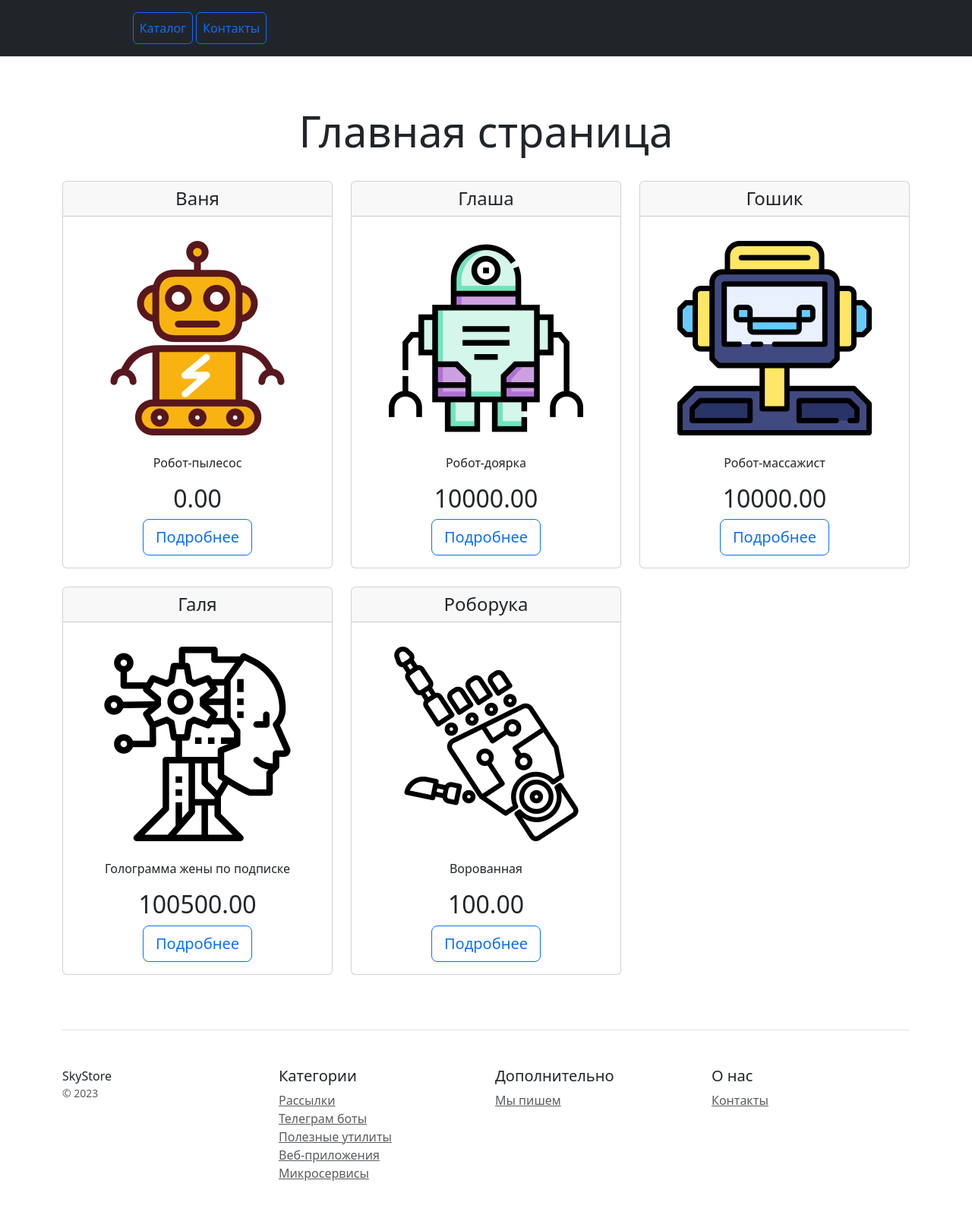
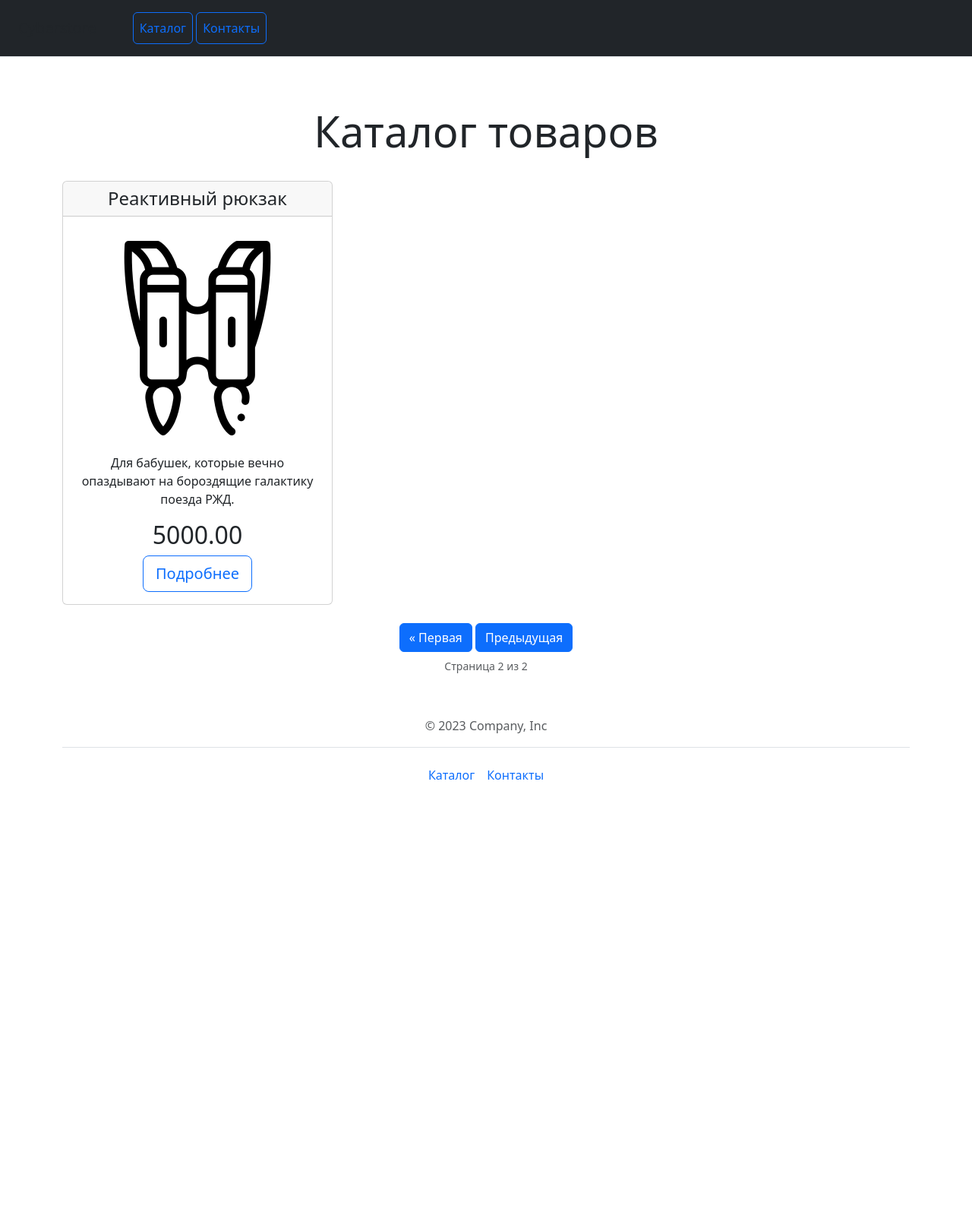
Before and after one commit to rocketvsaliens/django_project, a Django app: page /?page=2 in a window 1280 px wide. Shown: the whole page at 76% size. After the commit the page ends 1026 px from the top, so only its background shows below. Run offline with Django 4.2, Linux system fonts and the light colour scheme; data comes from the database, SQL or seed files in the repository; some libraries are stand-ins or nearby versions.

Commit message:
Done homework 20.2 with pagination

```diff
--- a/catalog/templates/catalog/contacts.html
+++ b/catalog/templates/catalog/contacts.html
@@ -2,9 +2,9 @@
 
 {% block content %}
 <div class="col-lg-9 col-md-6 col-sm-12">
+    {% for one_contact in contacts %}
     <div class="card mb-4 box-shadow">
         <div class="card-body">
-            {% for one_contact in contacts %}
             <h4 class="mb-2 my-0 font-weight-normal">{{one_contact.name}}</h4>
             <table class="table table-striped">
                 <tr>
@@ -20,9 +20,9 @@
                     <td>{{one_contact.email}}</td>
                 </tr>
             </table>
-            {% endfor %}
         </div>
     </div>
+    {% endfor %}
 </div>
 
 <div class="col-lg-3 col-md-6 col-sm-12">
--- a/catalog/templates/catalog/includes/inc_footer.html
+++ b/catalog/templates/catalog/includes/inc_footer.html
@@ -1,30 +1,7 @@
-<footer class="pt-4 my-md-5 pt-md-5 border-top">
-    <div class="row">
-        <div class="col-12 col-md">
-            SkyStore
-            <small class="d-block mb-3 text-muted">&copy; 2023</small>
-        </div>
-        <div class="col-6 col-md">
-            <h5>Категории</h5>
-            <ul class="list-unstyled text-small">
-                <li><a class="text-muted" href="#">Рассылки</a></li>
-                <li><a class="text-muted" href="#">Телеграм боты</a></li>
-                <li><a class="text-muted" href="#">Полезные утилиты</a></li>
-                <li><a class="text-muted" href="#">Веб-приложения</a></li>
-                <li><a class="text-muted" href="#">Микросервисы</a></li>
-            </ul>
-        </div>
-        <div class="col-6 col-md">
-            <h5>Дополнительно</h5>
-            <ul class="list-unstyled text-small">
-                <li><a class="text-muted" href="/">Мы пишем</a></li>
-            </ul>
-        </div>
-        <div class="col-6 col-md">
-            <h5>О нас</h5>
-            <ul class="list-unstyled text-small">
-                <li><a class="text-muted" href="/contacts/">Контакты</a></li>
-            </ul>
-        </div>
-    </div>
+<footer class="py-3 my-4">
+    <p class="text-center text-body-secondary border-bottom pb-3 mb-3">&copy; {% now 'Y' %} Company, Inc</p>
+    <ul class="nav justify-content-center">
+      <li class="nav-item"><a href="{% url 'catalog:index' %}" class="nav-link px-2">Каталог</a></li>
+      <li class="nav-item"><a href="{% url 'catalog:contacts' %}" class="nav-link px-2">Контакты</a></li>
+    </ul>
 </footer>
--- a/catalog/templates/catalog/index.html
+++ b/catalog/templates/catalog/index.html
@@ -2,7 +2,7 @@
 {% load media_tag %}
 
 {% block content %}
-{% for object in object_list %}
+{% for object in page_obj %}
 <div class="col-4 text-center">
     <div class="card mb-4 box-shadow">
         <div class="card-header">
@@ -22,31 +22,25 @@
     </div>
 </div>
 {% endfor %}
+<div class="text-center">
+    <span class="step-links">
+        {% if page_obj.has_previous %}
+            <a class="btn btn-primary d-inline-flex align-items-center"
+               href="?page=1">&laquo; Первая</a>
+            <a class="btn btn-primary d-inline-flex align-items-center"
+               href="?page={{ page_obj.previous_page_number }}">Предыдущая</a>
+        {% endif %}
 
-{% if page.paginator.num_pages > 1 %}
-<nav aria-label="Страницы с товарами" class="mt-4">
-    <ul class="pagination justify-content-center">
-        <li class="page-item {% if page.has_previous == False %}{% endif %}">
-            <a class="page-link" href="{% if page.has_previous %}{{ page.previous_page_number }}{% endif %}"
-               aria-label="Предыдущая"><span aria-hidden="true">&laquo;</span></a>
-        </li>
+        {% if page_obj.has_next %}
+            <a class="btn btn-primary d-inline-flex align-items-center"
+               href="?page={{ page_obj.next_page_number }}">Следующая</a>
+            <a class="btn btn-primary d-inline-flex align-items-center"
+               href="?page={{ page_obj.paginator.num_pages }}">Последняя &raquo;</a>
+        {% endif %}
 
-        {% for page_id in page.paginator.page_range %}
-        {% if page.number == page_id %}
-        <li class="page-item active" aria-current="page">
-            <span class="page-link">{{ page_id }}</span>
-        </li>
-        {% else %}
-        <li class="page-item">
-            <a class="page-link" href="?page={{ page_id }}">{{ page_id }}</a>
-        </li>
-        {% endif %}
-        {% endfor %}
-        <li class="page-item {% if page.has_next == False %}{% endif %}">
-            <a class="page-link" href="{% if page.has_next %}{{ page.next_page_number }}{% endif %}"
-               aria-label="Предыдущая"><span aria-hidden="true">&raquo;</span></a>
-        </li>
-    </ul>
-</nav>
-{% endif %}
+        <small class="d-block mb-3 text-muted mt-2">
+            Страница {{ page_obj.number }} из {{ page_obj.paginator.num_pages }}
+        </small>
+    </span>
+</div>
 {% endblock %}
--- a/catalog/templates/catalog/item.html
+++ b/catalog/templates/catalog/item.html
@@ -13,8 +13,11 @@
 <div class="col-lg-9 col-md-6 col-sm-12">
     <div class="card mb-4 box-shadow">
         <div class="card-body">
-            <small class="d-block mb-3 text-muted">Категория:
+            <small class="d-block text-muted">Категория:
                 {{ item.category }}
+            </small>
+            <small class="d-block mb-3 text-muted">Производитель:
+                {{ item.category.description }}
             </small>
             <p>
                 {{ item.description }}
@@ -22,6 +25,7 @@
             <h2 class="card-title pricing-card-title">Цена:
                 {{ item.price }}
             </h2>
+            <button type="button" class="w-100 btn btn-lg btn-success my-2">Купить</button>
         </div>
     </div>
 </div>
--- a/catalog/views.py
+++ b/catalog/views.py
@@ -1,12 +1,16 @@
 from django.shortcuts import render, get_object_or_404
+from django.core.paginator import Paginator
 from catalog.models import Product, Contact
 
 
 def index(request):
-    product_list = Product.objects.order_by('pk')[:5]
+    product_list = Product.objects.all().order_by('pk')
+    paginator = Paginator(product_list, 5)
+    page_number = request.GET.get("page")
+    page_obj = paginator.get_page(page_number)
     context = {
-        'object_list': product_list,
-        'title': 'Главная страница'
+        "page_obj": page_obj,
+        'title': 'Каталог товаров'
     }
     return render(request, 'catalog/index.html', context)
 
@@ -34,4 +38,9 @@ def contacts(request):
         'email': contact.email
     } for contact in Contact.objects.all()]
 
-    return render(request, "catalog/contacts.html", {'title': 'Контакты', 'contacts': contact_list})
+    context = {
+        'title': 'Контакты',
+        'contacts': contact_list
+    }
+
+    return render(request, "catalog/contacts.html", context)
```
Also changed, not shown: data.json (+1 -91 lines).
